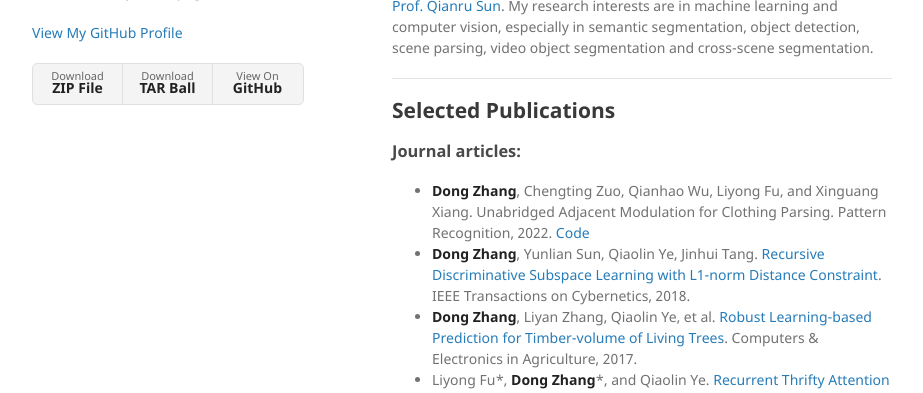
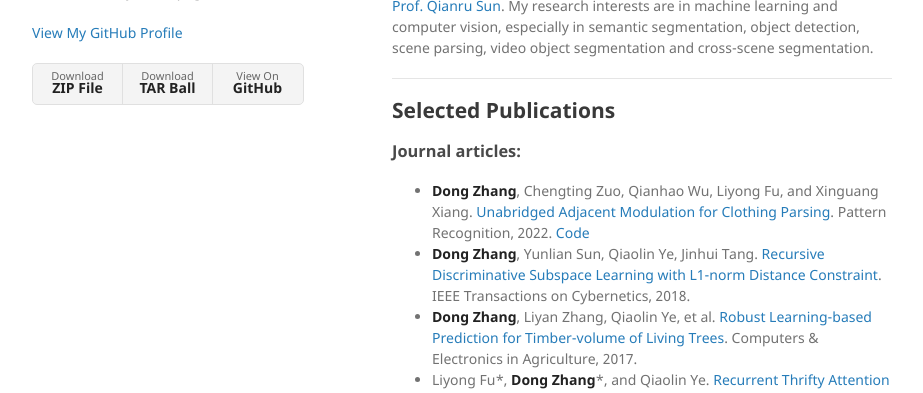
Before and after one commit to ZHANGDONG-NJUST/zhangdong-njust.github.io, a Jekyll site: the page built from index.md, in a window 1280 px wide and 900 px high, cut to the strip 335-900 px from the top of the window. Shown: the top 393 px of the strip, without its empty margins (178-1101 px from the left). Built offline with Jekyll 4.4.1, drawn with Linux system fonts in a browser that asks for light colours; part of the change alters nothing that is shown.

```diff
--- a/index.md
+++ b/index.md
@@ -14,7 +14,7 @@ Now, I am a postdoctoral research scientist at [Vision and System Design Lab](ht
 ## Selected Publications
 
 ### Journal articles:
-- **Dong Zhang**, Chengting Zuo, Qianhao Wu, Liyong Fu, and Xinguang Xiang. Unabridged Adjacent Modulation for Clothing Parsing. Pattern Recognition, 2022. [Code](https://github.com/ctzuo/UAM-Net)
+- **Dong Zhang**, Chengting Zuo, Qianhao Wu, Liyong Fu, and Xinguang Xiang. [Unabridged Adjacent Modulation for Clothing Parsing](https://www.sciencedirect.com/science/article/abs/pii/S0031320322000759). Pattern Recognition, 2022. [Code](https://github.com/ctzuo/UAM-Net)
 - **Dong Zhang**, Yunlian Sun, Qiaolin Ye, Jinhui Tang. [Recursive Discriminative Subspace Learning with L1-norm Distance Constraint](https://ieeexplore.ieee.org/document/8573145). IEEE Transactions on Cybernetics, 2018.
 - **Dong Zhang**, Liyan Zhang, Qiaolin Ye, et al. [Robust Learning-based Prediction for Timber-volume of Living Trees](https://www.sciencedirect.com/science/article/abs/pii/S0168169916306366). Computers & Electronics in Agriculture, 2017.
 - Liyong Fu\*, **Dong Zhang**\*, and Qiaolin Ye. [Recurrent Thrifty Attention Network for Remote Sensing Scene Recognition](https://ieeexplore.ieee.org/document/9305284). IEEE Transactions on Geoscience and Remote Sensing, 2020.
```
